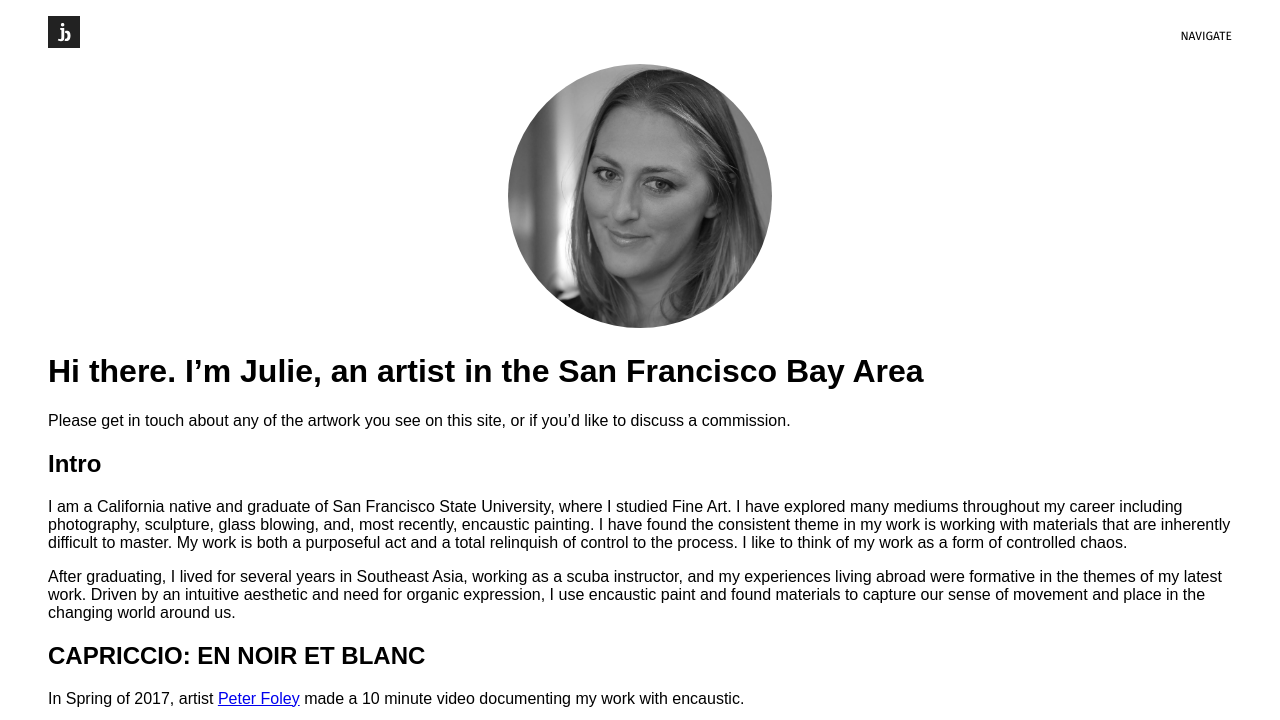
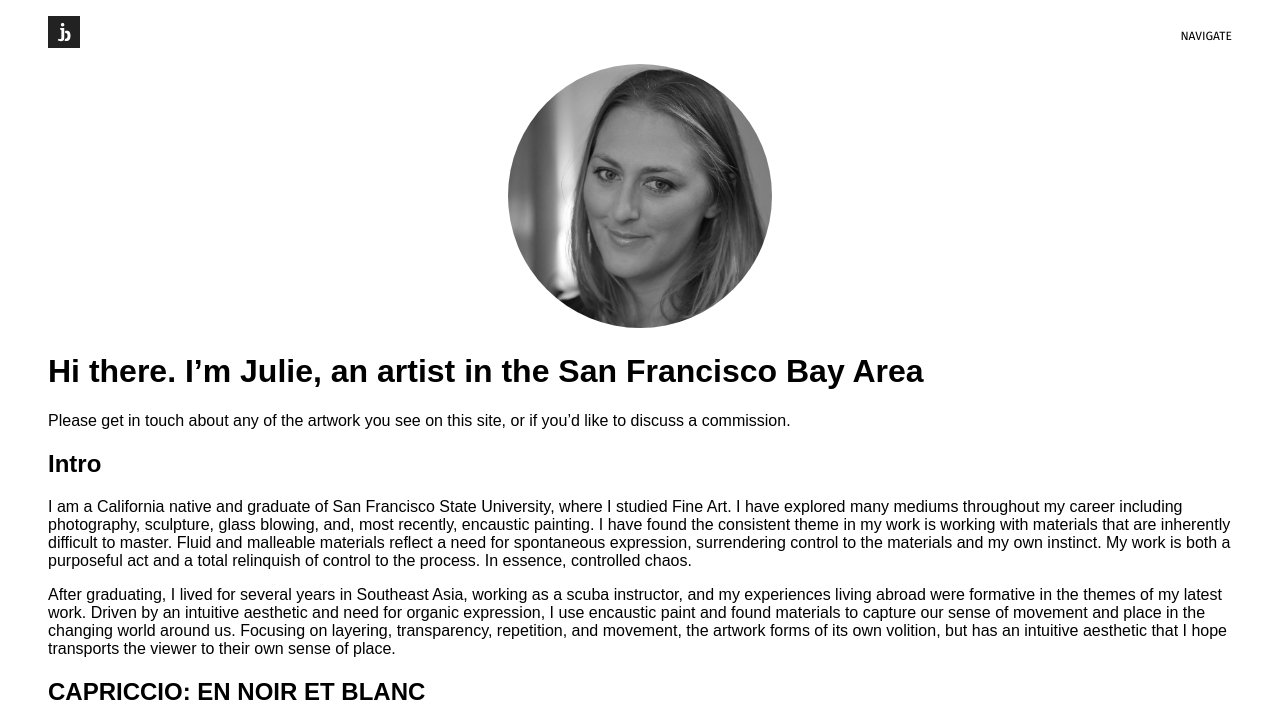
Before and after one commit to kconragan/jbportfolio, a Jekyll site: the page built from _pages/about/about.md, in a window 1280 px wide and 900 px high, cut to the strip 0-720 px from the top of the window. Built offline with Jekyll 4.4.1, drawn with Linux system fonts in a browser that asks for light colours; nearby versions of some CDN libraries.

Commit message:
Updated language

```diff
--- a/_pages/about/about.md
+++ b/_pages/about/about.md
@@ -15,9 +15,10 @@ Please get in touch about any of the artwork you see on this site, or if you'd l
 
 
 ## Intro
-I am a California native and graduate of San Francisco State University, where I studied Fine Art. I have explored many mediums throughout my career including photography, sculpture, glass blowing, and, most recently, encaustic painting. I have found the consistent theme in my work is working with materials that are inherently difficult to master. My work is both a purposeful act and a total relinquish of control to the process. I like to think of my work as a form of controlled chaos.
+I am a California native and graduate of San Francisco State University, where I studied Fine Art. I have explored many mediums throughout my career including photography, sculpture, glass blowing, and, most recently, encaustic painting. I have found the consistent theme in my work is working with materials that are inherently difficult to master. Fluid and malleable materials reflect a need for spontaneous expression, surrendering control to the materials and my own instinct. My work is both a purposeful act and a total relinquish of control to the process. In essence, controlled chaos.
 
-After graduating, I lived for several years in Southeast Asia, working as a scuba instructor, and my experiences living abroad were formative in the themes of my latest work. Driven by an intuitive aesthetic and need for organic expression, I use encaustic paint and found materials to capture our sense of movement and place in the changing world around us.
+After graduating, I lived for several years in Southeast Asia, working as a scuba instructor, and my experiences living abroad were formative in the themes of my latest work. Driven by an intuitive aesthetic and need for organic expression, I use encaustic paint and found materials to capture our sense of movement and place in the changing world around us. Focusing on layering, transparency, repetition, and movement, the artwork forms of its own volition, but has an intuitive aesthetic that I hope transports the viewer to their own sense of place.
+
 
 
 ## CAPRICCIO: EN NOIR ET BLANC
```
Also changed, not shown: _saudade-list/water.md (+1 -1 lines).
